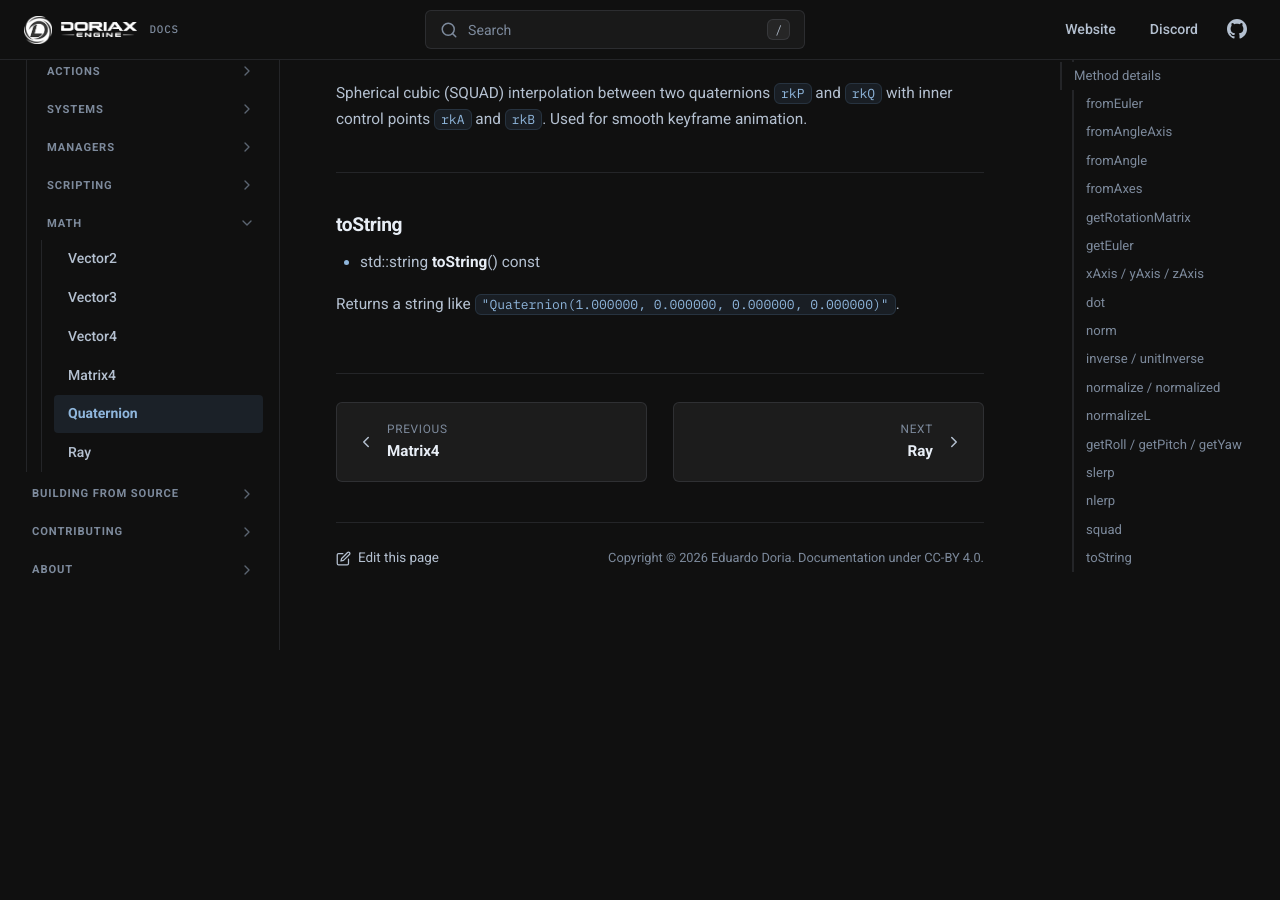
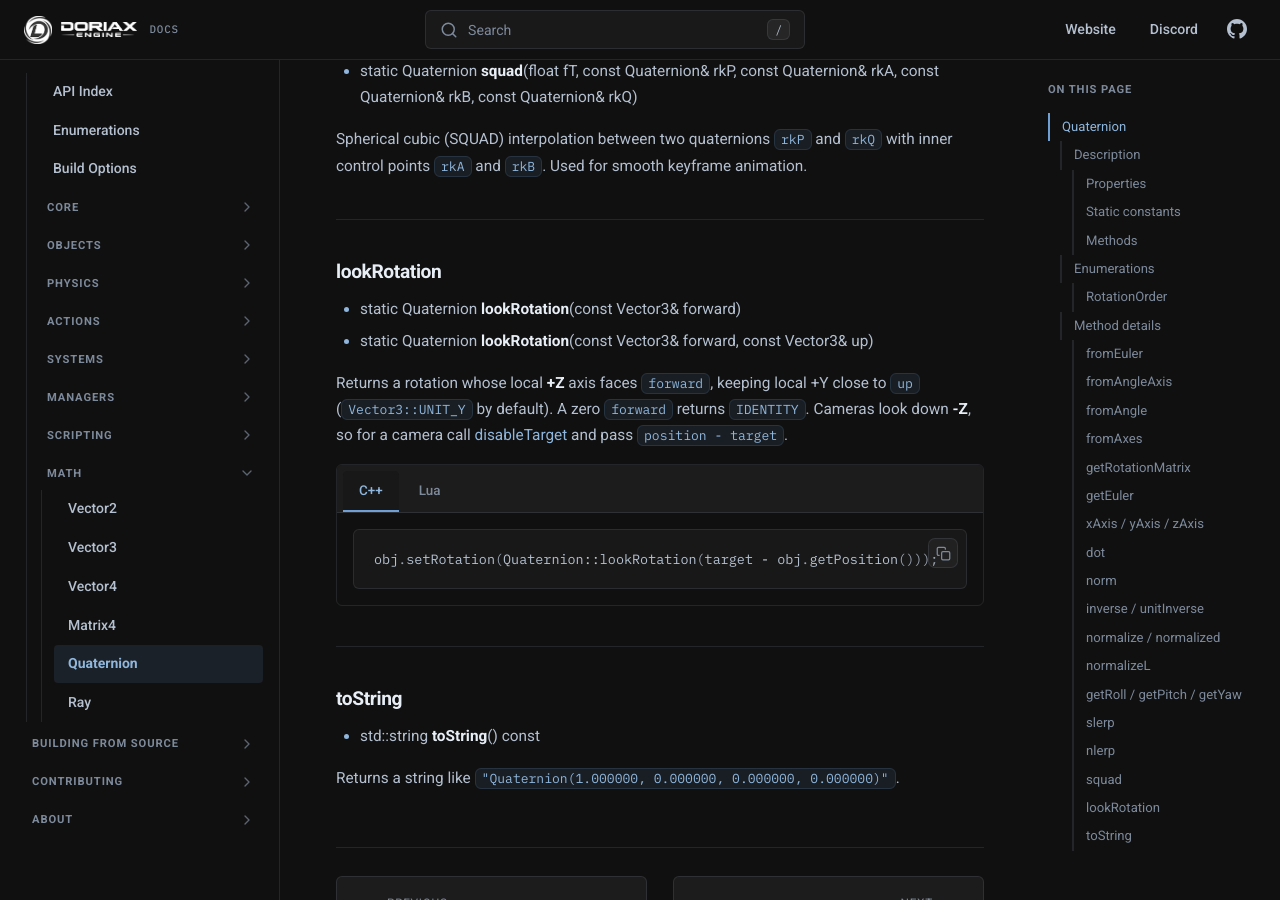
Before and after one commit to doriaxengine/doriax-docs, an MkDocs documentation site: the page built from docs/reference/classes/quaternion.md, in a window 1280 px wide and 900 px high, scrolled down 6625 px. Built offline with MkDocs 1.6.1, drawn with Linux system fonts in a browser that asks for light colours; comment, search, counter and statistics services are not loaded; before the commit the page ends 7275 px from its top, so only the background shows below that; some of the changed text lies outside the part shown.

Commit message:
Doc Quaternion lookRotation and Lua quaternion * vector

````diff
--- a/docs/reference/classes/quaternion.md
+++ b/docs/reference/classes/quaternion.md
@@ -54,6 +54,7 @@ In Doriax, all [Object](object.md) rotations are stored as quaternions. Euler an
 | static Quaternion | [slerp](#slerp) | C++ \| Lua |
 | static Quaternion | [nlerp](#nlerp) | C++ \| Lua |
 | static Quaternion | [squad](#squad) | C++ \| Lua |
+| static Quaternion | [lookRotation](#lookrotation) | C++ \| Lua |
 | std::string | [toString](#tostring) | C++ \| Lua |
 
 ## Enumerations
@@ -256,6 +257,25 @@ Spherical cubic (SQUAD) interpolation between two quaternions `rkP` and `rkQ` wi
 
 ---
 
+### lookRotation
+
+* static Quaternion **lookRotation**(const Vector3& forward)
+* static Quaternion **lookRotation**(const Vector3& forward, const Vector3& up)
+
+Returns a rotation whose local **+Z** axis faces `forward`, keeping local +Y close to `up` (`Vector3::UNIT_Y` by default). A zero `forward` returns `IDENTITY`. Cameras look down **-Z**, so for a camera call [disableTarget](camera.md#settarget-disabletarget-isusingtarget) and pass `position - target`.
+
+=== "C++"
+    ```cpp
+    obj.setRotation(Quaternion::lookRotation(target - obj.getPosition()));
+    ```
+
+=== "Lua"
+    ```lua
+    obj.rotation = Quaternion.lookRotation(target - obj.position)
+    ```
+
+---
+
 ### toString
 
 * std::string **toString**() const
````
Also changed, not shown: docs/manual/math-and-utilities.md (+5 -2 lines).
